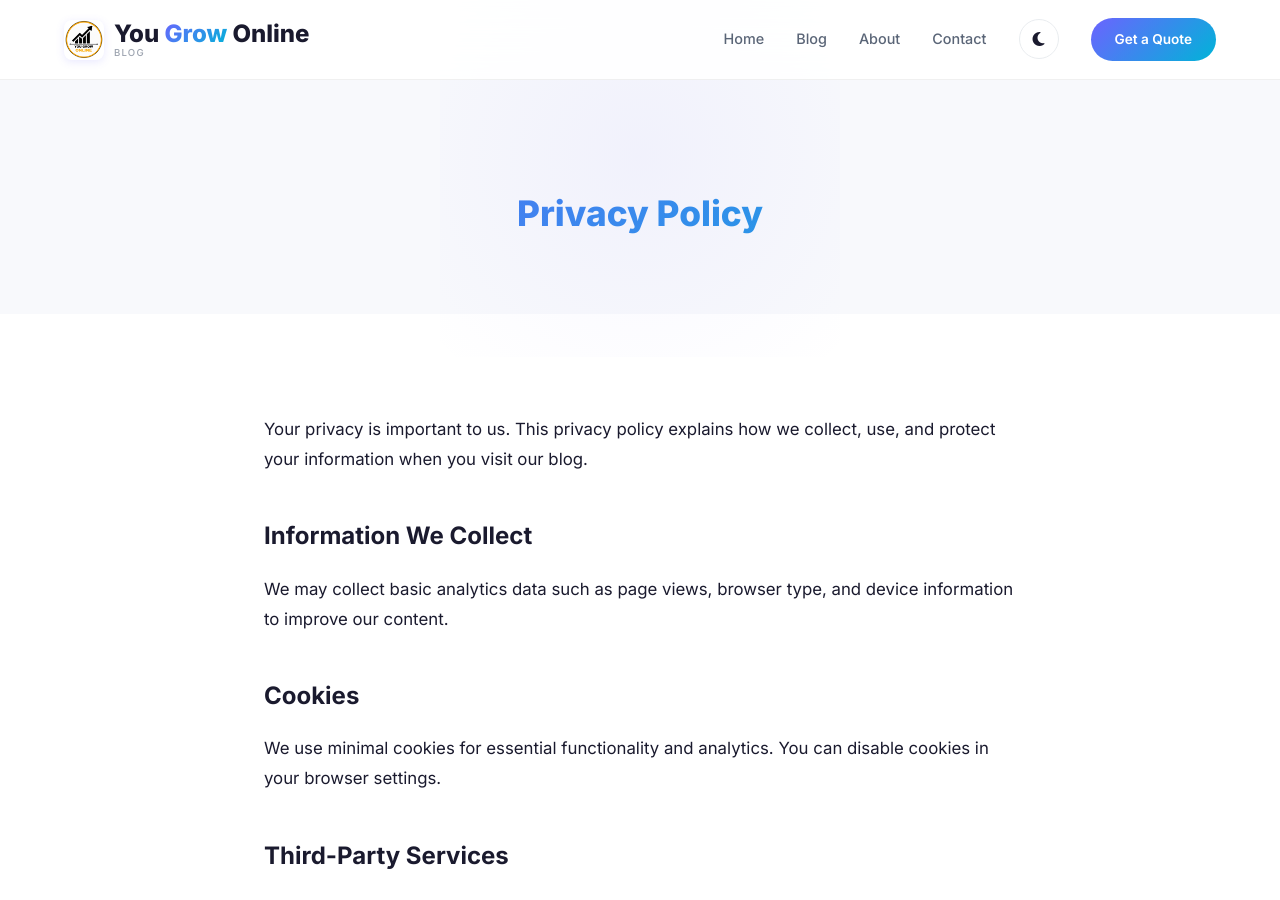
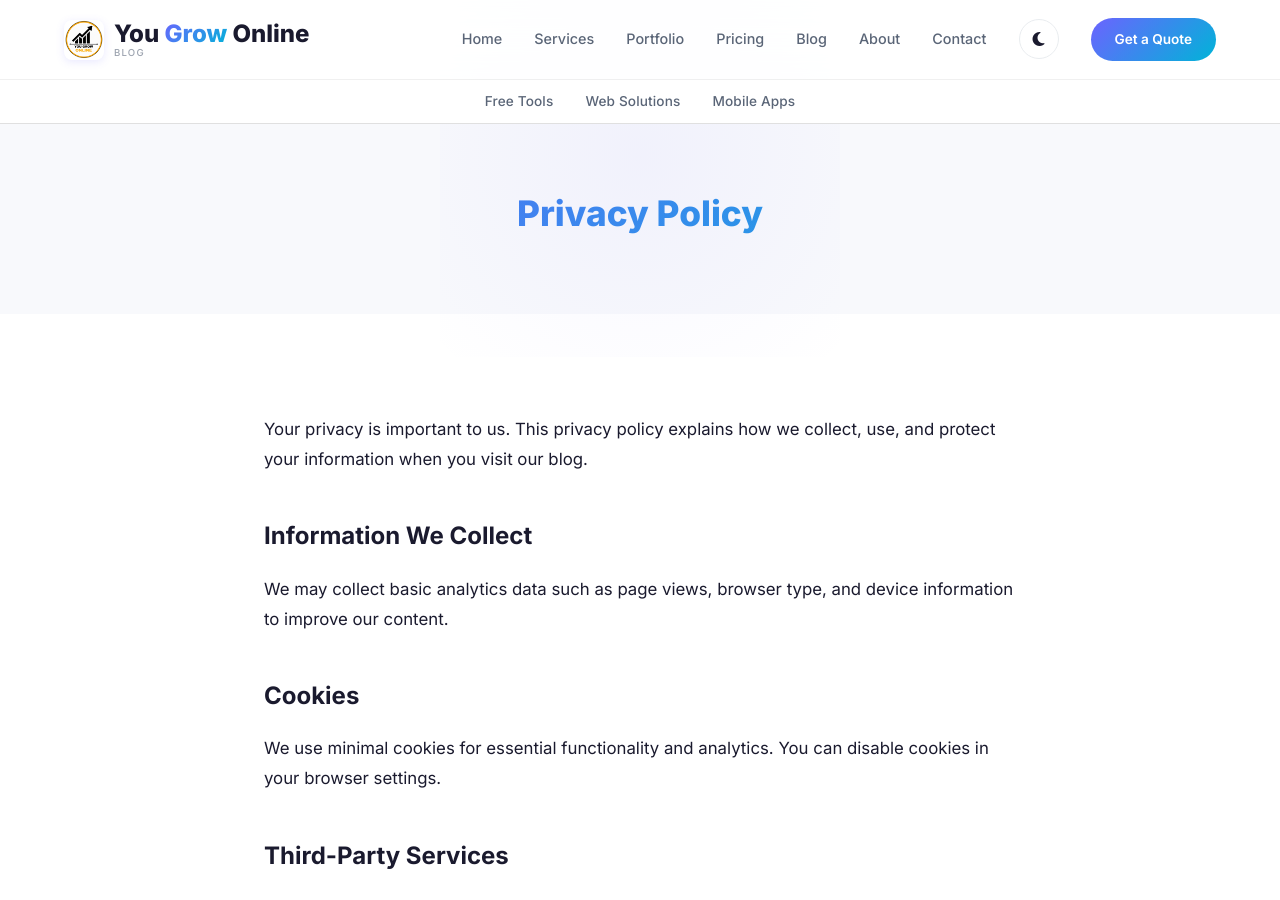
Before and after one commit to dileepkr1996c-arch/blog.yougrowonline, a Jekyll site: the page built from privacy-policy/index.html, in a window 1280 px wide and 900 px high. Built offline with Jekyll 4.4.1, drawn with Linux system fonts in a browser that asks for light colours.

Commit message:
link update

```diff
--- a/_includes/header.html
+++ b/_includes/header.html
@@ -10,6 +10,9 @@
     </a>
     <nav class="nav-menu" aria-label="Main navigation">
       <a href="https://yougrowonline.in" class="nav-link">Home</a>
+      <a href="https://yougrowonline.in/services.html" class="nav-link">Services</a>
+      <a href="https://yougrowonline.in/portfolio.html" class="nav-link">Portfolio</a>
+      <a href="https://yougrowonline.in/#pricing" class="nav-link">Pricing</a>
       <a href="/" class="nav-link{% if page.url == '/' %} active{% endif %}">Blog</a>
       <a href="https://yougrowonline.in/about.html" class="nav-link">About</a>
       <a href="https://yougrowonline.in/contact.html" class="nav-link">Contact</a>
@@ -24,3 +27,12 @@
     </div>
   </div>
 </header>
+
+<!-- Sub-Navigation Bar -->
+<div class="sub-nav-bar">
+  <ul class="sub-nav-links">
+    <li class="sub-nav-item"><a href="https://yougrowonline.in/tools/">Free Tools</a></li>
+    <li class="sub-nav-item"><a href="#">Web Solutions</a></li>
+    <li class="sub-nav-item"><a href="#">Mobile Apps</a></li>
+  </ul>
+</div>
```
Also changed, not shown: assets/js/sidebar.js (+5 -3 lines).
